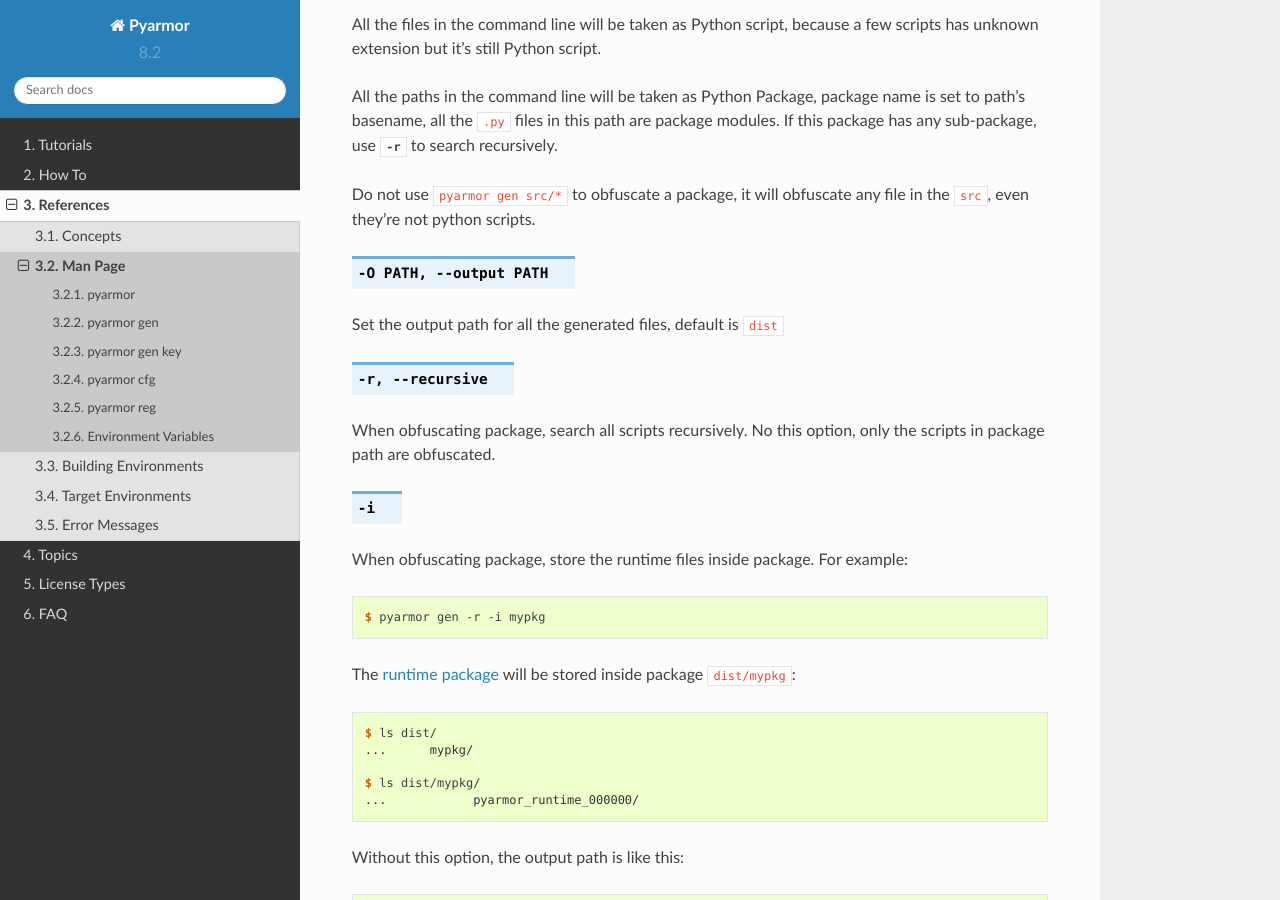
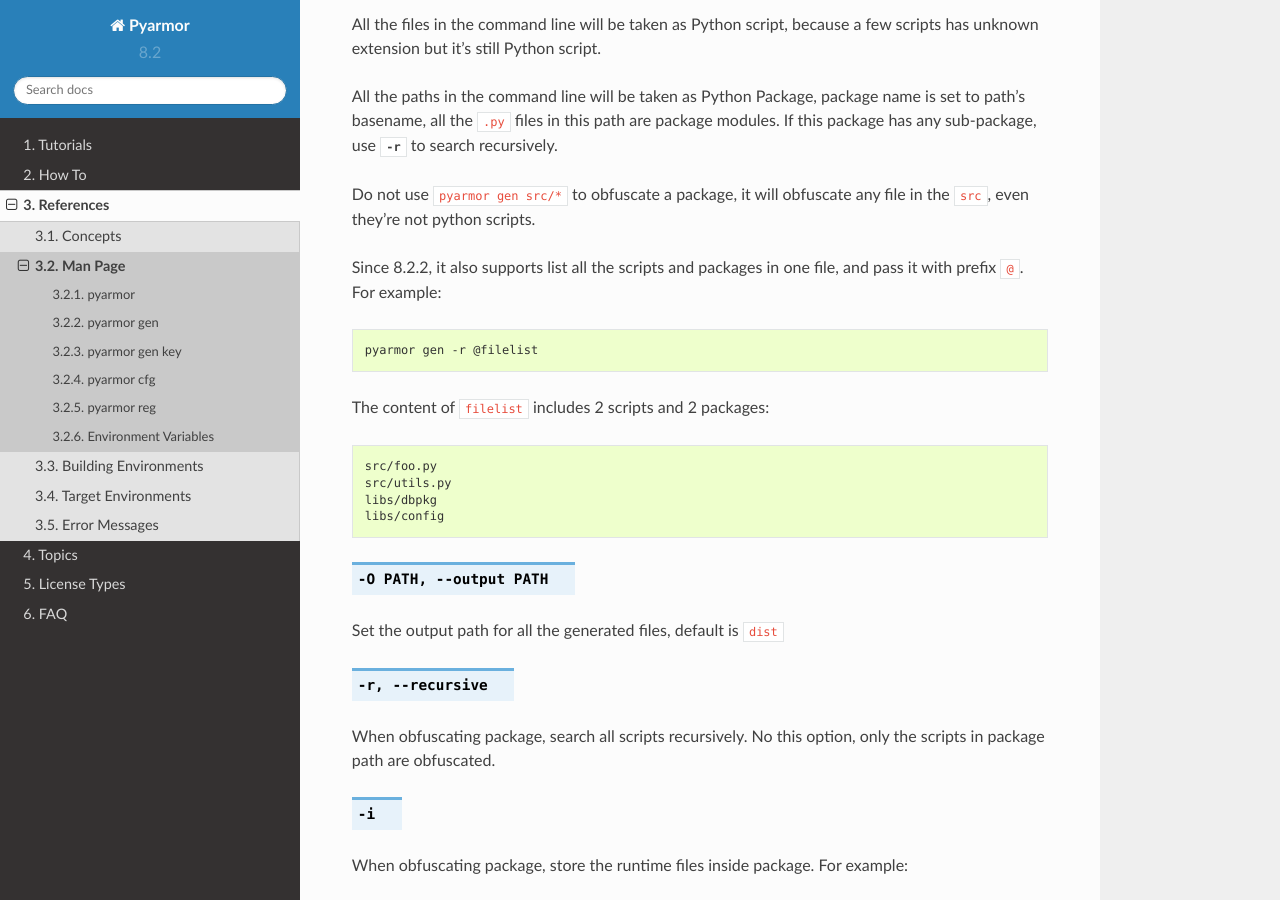
Before and after one commit to dashingsoft/pyarmor, a Sphinx documentation site: the page built from docs/reference/man.rst, in a window 1280 px wide and 900 px high, scrolled down 5041 px. Built offline with Sphinx 7.4.7 and the Read the Docs theme 2.0.0, drawn with Linux system fonts in a browser that asks for light colours.

Commit message:
Support list scripts and packages from file

```diff
--- a/docs/reference/man.rst
+++ b/docs/reference/man.rst
@@ -166,6 +166,17 @@
 All the paths in the command line will be taken as Python Package, package name is set to path's basename, all the ``.py`` files in this path are package modules. If this package has any sub-package, use  :option:`-r` to search recursively.
 
 Do not use ``pyarmor gen src/*`` to obfuscate a package, it will obfuscate any file in the ``src``, even they're not python scripts.
+
+Since 8.2.2, it also supports list all the scripts and packages in one file, and pass it with prefix ``@``. For example::
+
+    pyarmor gen -r @filelist
+
+The content of :file:`filelist` includes 2 scripts and 2 packages::
+
+    src/foo.py
+    src/utils.py
+    libs/dbpkg
+    libs/config
 
 .. option:: -O PATH, --output PATH
 
```
Also changed, not shown: 1 other file.
